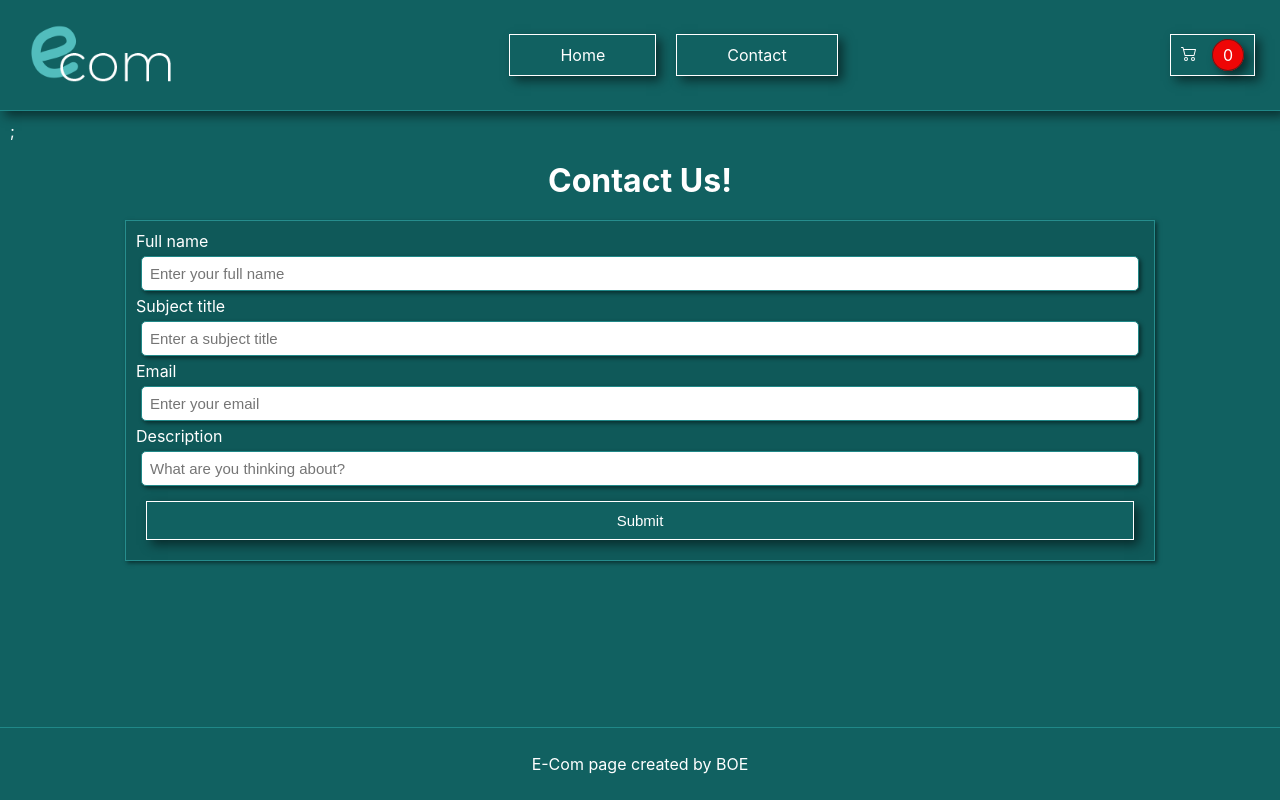
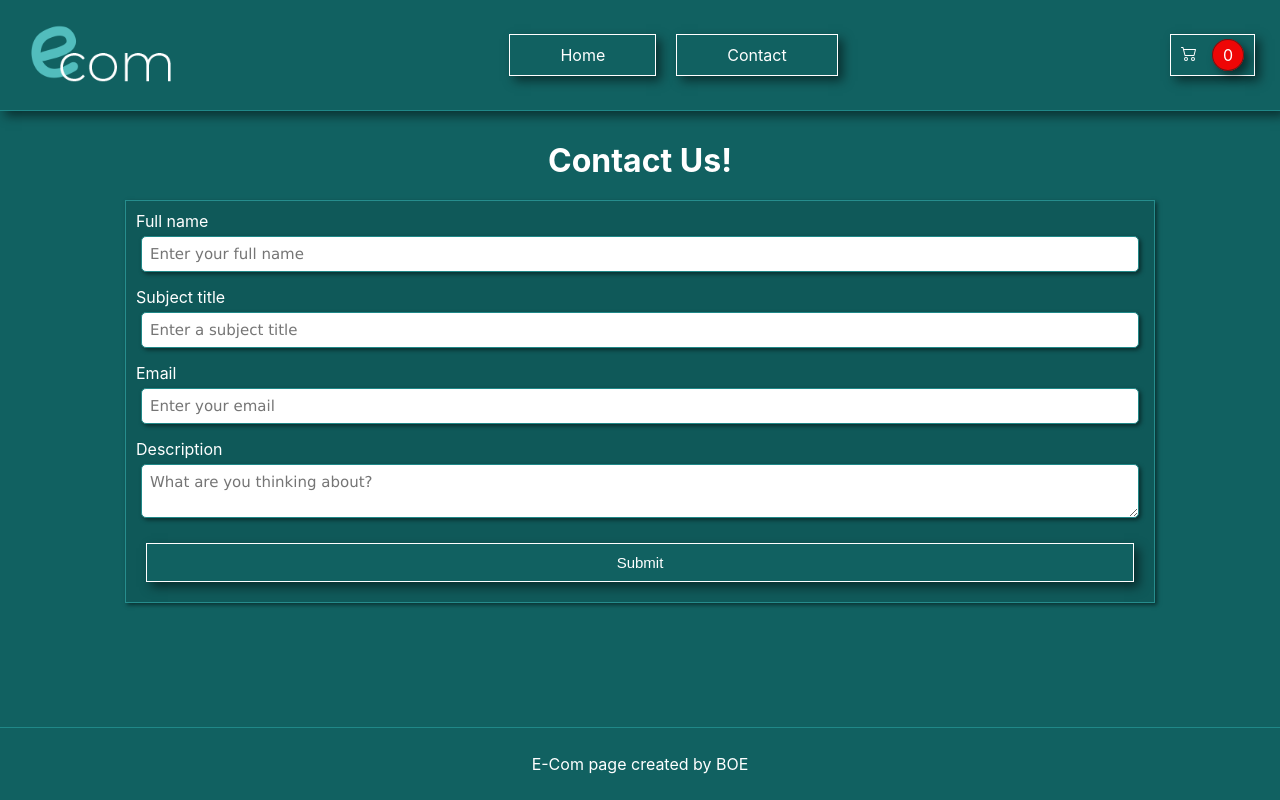
Before and after one commit to th3boe/benedicte-overbo-react-ca, a React (Create React App) app: page /contact in a window 1280 px wide. Built offline with nearby package versions, Linux system fonts and the light colour scheme; the HTML template or start-up script is replaced by a standard one.

Commit message:
fixing error messages and input fields for contact

```diff
--- a/src/pages/ContactPage/contact.module.css
+++ b/src/pages/ContactPage/contact.module.css
@@ -15,19 +15,21 @@
 }
 
 .inputSize {
-  margin: 5px;
+  margin: 5px 5px 15px 5px;
   padding: 8px;
   border: 1px solid #208888;
   border-radius: 5px;
   box-shadow: 2px 2px 4px rgba(0, 0, 0, 0.507);
   font-size: 15px;
+  font-family: "Lucida Sans", "Lucida Sans Regular", "Lucida Grande",
+    "Lucida Sans Unicode", Geneva, Verdana, sans-serif;
 }
 
 .errorMessage {
   text-align: center;
-  margin: auto;
+  margin: 10px auto;
   padding: 10px;
-  width: 380px;
+  max-width: 380px;
   background-color: rgba(243, 7, 7, 0.934);
   border: 1px solid rgb(116, 8, 8);
   box-shadow: 2px 2px 4px 0 rgba(105, 1, 1, 0.363);
--- a/src/pages/ContactPage/index.jsx
+++ b/src/pages/ContactPage/index.jsx
@@ -45,7 +45,7 @@ export default function ContactPage() {
           ? "Your subject title is required to be at least 3 characters"
           : "",
       email: !/^[^\s@]+@[^\s@]+\.[^\s@]+$/.test(email)
-        ? "Invalid email address"
+        ? "You have entered an invalid email address"
         : "",
       body:
         body.length < 3
@@ -75,7 +75,7 @@ export default function ContactPage() {
       <Helmet>
         <title>E-com | Contact</title>
       </Helmet>
-      ;<h1 className={styles.title}>Contact Us!</h1>
+      <h1 className={styles.title}>Contact Us!</h1>
       <form className={styles.form} onSubmit={handleFormSubmit}>
         <label htmlFor="full-name">Full name</label>
         <input
@@ -85,7 +85,6 @@ export default function ContactPage() {
           value={fullName}
           placeholder="Enter your full name"
           onChange={handleInputChange}
-          required
         />
 
         {formErrors.fullName && (
@@ -100,7 +99,6 @@ export default function ContactPage() {
           value={subject}
           placeholder="Enter a subject title"
           onChange={handleInputChange}
-          required
         />
 
         {formErrors.subject && (
@@ -115,7 +113,6 @@ export default function ContactPage() {
           value={email}
           placeholder="Enter your email"
           onChange={handleInputChange}
-          required
         />
 
         {formErrors.email && (
@@ -123,14 +120,13 @@ export default function ContactPage() {
         )}
 
         <label htmlFor="body">Description</label>
-        <input
+        <textarea
           className={styles.inputSize}
           id="body"
           name="body"
           value={body}
           placeholder="What are you thinking about?"
           onChange={handleInputChange}
-          required
         />
 
         {formErrors.body && (
```
